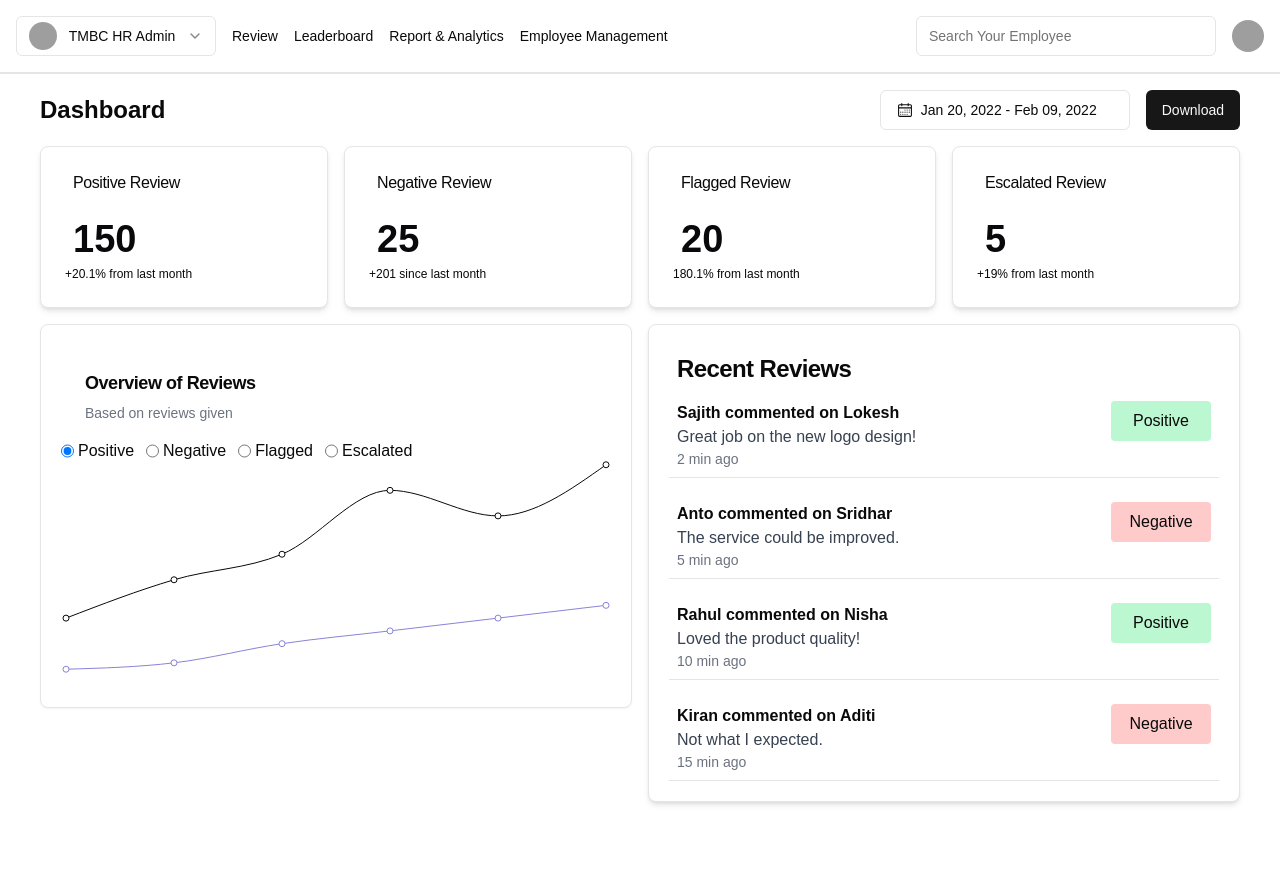
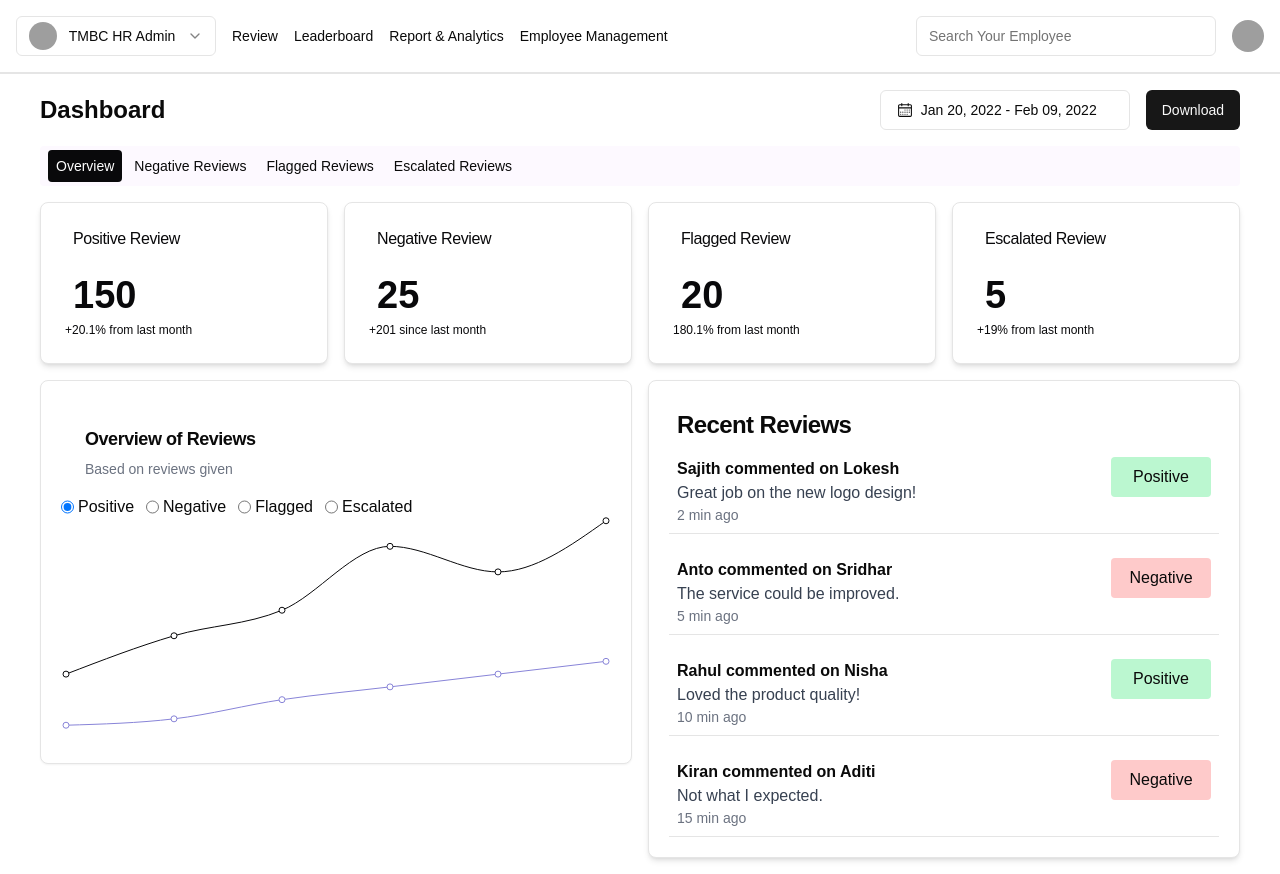
Before and after one commit to vedantbhamare-11/Swins-Dashboard, a Next.js app: page / in a window 1280 px wide. Before the commit the page ends 818 px from the top, so only its background shows below. Built offline with nearby package versions, Linux system fonts and the light colour scheme; grey boxes are pictures that could not be loaded.

Commit message:
imported navlink component

```diff
--- a/src/pages/dashboard.tsx
+++ b/src/pages/dashboard.tsx
@@ -5,7 +5,9 @@ import DashboardCard from '@/components/DashboardCard';
 import DynamicLineChart from '@/components/DynamicLineChart';
 import RecentReviews from '@/components/RecentReviews';
 import { Button } from "@/components/ui/button";
+import NavLink from '@/components/NavLink';
 import { DatePickerWithRange } from '@/components/ui/DatePickerWithRange';
+import { NavigationMenu, NavigationMenuList } from '@radix-ui/react-navigation-menu';
 
 interface DashboardCardsData {
   positiveReviews: number;
@@ -38,6 +40,9 @@ const Dashboard: React.FC = () => {
   const [recentReviews, setRecentReviews] = useState<RecentReview[]>([]);
   const [loading, setLoading] = useState<boolean>(true);
   const [error, setError] = useState<string | null>(null);
+
+  // Add state for activeTab
+  const [activeTab, setActiveTab] = useState<string>('overview');
 
   // Fetch all the data from different APIs
   useEffect(() => {
@@ -89,6 +94,16 @@ const Dashboard: React.FC = () => {
         </div>
       </div>
 
+      {/* Navigation Menu */}
+      <NavigationMenu className="mt-4 my-4 mx-4 md:mx-10 bg-[#FDF9FF] p-2 rounded">
+        <NavigationMenuList className="flex gap-4 sm:gap-1 flex-wrap md:flex-wrap">
+          <NavLink href="" isActive={activeTab === 'overview'} onClick={() => setActiveTab('overview')}>Overview</NavLink>
+          <NavLink href="" isActive={activeTab === 'negative'} onClick={() => setActiveTab('negative')}>Negative Reviews</NavLink>
+          <NavLink href="" isActive={activeTab === 'flagged'} onClick={() => setActiveTab('flagged')}>Flagged Reviews</NavLink>
+          <NavLink href="" isActive={activeTab === 'escalated'} onClick={() => setActiveTab('escalated')}>Escalated Reviews</NavLink>
+        </NavigationMenuList>
+      </NavigationMenu>
+
       {/* Cards Section */}
       <div className="grid grid-cols-1 sm:grid-cols-2 md:grid-cols-4 gap-4 mt-4 mx-4 md:mx-10">
         <DashboardCard
```
